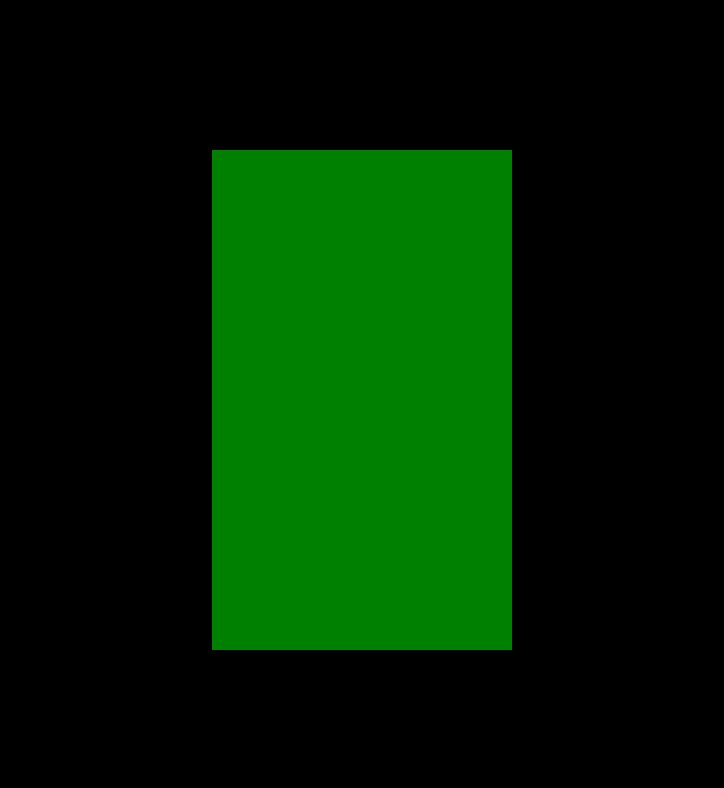
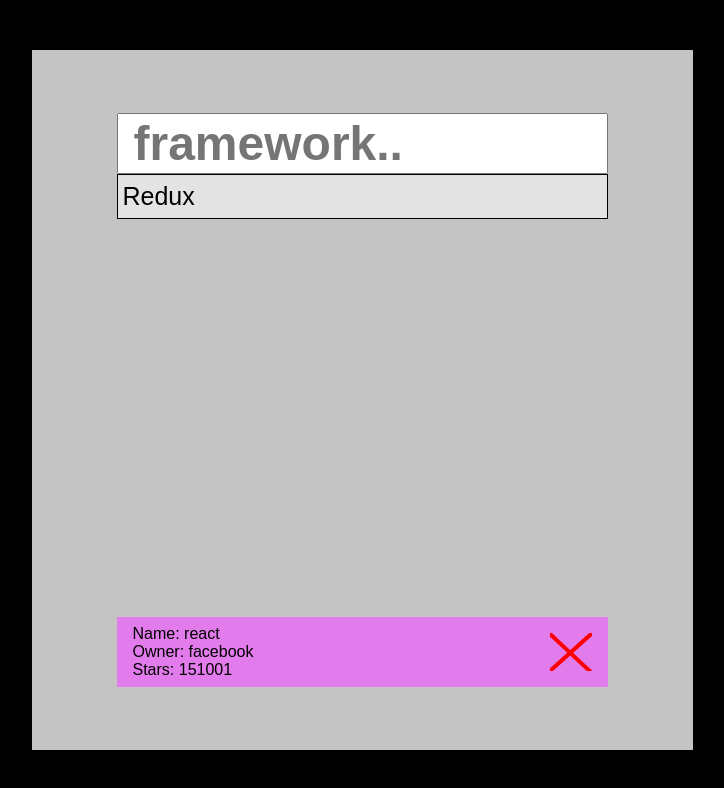
Before and after one commit to EgorBrotsman/4.3.7, a plain HTML site: page index.html in a window 1280 px wide. Shown: the whole page, without its empty margins (278-1002 px from the left). Drawn offline with Linux system fonts and the light colour scheme.

Commit message:
new HTML CSS

```diff
--- a/css/style.css
+++ b/css/style.css
@@ -7,6 +7,7 @@
 }
 
 body{
+	font-family: Arial, Helvetica, sans-serif;
 	height: 100vh;
 	display: flex;
 	flex-direction: column;
@@ -17,7 +18,65 @@ body{
 
 
 .box{
-	width: 300px;
-	height: 500px;
-	background-color: green;
+	width: 661px;
+	min-height: 700px;
+	padding: 63px 85px;
+	background-color: rgba(196, 196, 196, 1);
+	display: flex;
+	flex-direction: column;
+	justify-content: space-between;
 }
+
+.search-box{
+	position: relative;
+}
+
+.search-frame{
+	font-size: 48px;
+	font-weight: bold;
+	width: 100%;
+	height: 61px;
+	padding: 15px;
+}
+
+.auto-com__item{
+	position: absolute;
+	width: 100%;
+	font-size: 25px;
+	padding: 7px 5px;
+	background-color: rgba(227, 227, 227, 1);
+	border: 1px solid black;
+}
+
+.added-framework__item{
+	padding: 8px 16px;
+	background-color: rgba(226, 123, 235, 1);
+	display: flex;
+	justify-content: space-between;
+}
+
+.delete-frame{
+	cursor: pointer;
+	margin: auto 0;
+	overflow: hidden;
+	width: 42px;
+	height: 38px;
+	background: none;
+	outline: none;
+	border: none;
+}
+
+.delete-frame__span{
+	display: inline-block;
+	width: 100px;
+	height: 4px;
+	background-color: red;
+}
+
+.delete-frame__span_left{
+	transform: translate(-36px) rotate(43deg);
+}
+
+.delete-frame__span_right{
+	transform: translate(-40px) rotate(-42deg);
+}
--- a/index.html
+++ b/index.html
@@ -1,16 +1,46 @@
 <!DOCTYPE html>
 <html lang="en">
 	<head>
-	<meta charset="UTF-8">
-	<meta http-equiv="X-UA-Compatible" content="IE=edge">
-	<meta name="viewport" content="width=device-width, initial-scale=1.0">
-	<link rel="stylesheet" href="css/style.css">
+		<meta charset="UTF-8" />
+		<meta http-equiv="X-UA-Compatible" content="IE=edge" />
+		<meta name="viewport" content="width=device-width, initial-scale=1.0" />
+		<link rel="stylesheet" href="css/style.css" />
 		<title>4.3.7 JS</title>
 	</head>
 	<body>
 		<main class="main">
 			<div class="box">
-
+				<div class="search-box">
+					<label>
+						<input
+							class="search-frame"
+							type="text"
+							placeholder="framework.."
+						/>
+					</label>
+					<div class="auto-com">
+						<ul class="auto-com__list">
+							<li class="auto-com__item">Redux</li>
+						</ul>
+					</div>
+				</div>
+				<div class="added-framework">
+					<div class="added-framework__item">
+						<div class="added-framework__item-info">
+							<p>Name: react</p>
+							<p>Owner: facebook</p>
+							<p>Stars: 151001</p>
+						</div>
+						<button class="delete-frame">
+							<span
+								class="delete-frame__span delete-frame__span_left"
+							></span>
+							<span
+								class="delete-frame__span delete-frame__span_right"
+							></span>
+						</button>
+					</div>
+				</div>
 			</div>
 		</main>
 		<script src="js/script.js"></script>
```
Lines whose indentation alone changed are shown as unchanged.
